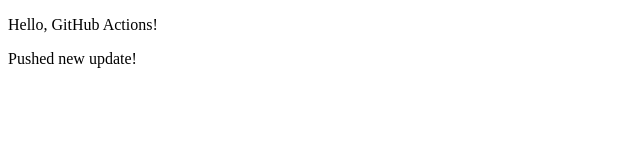
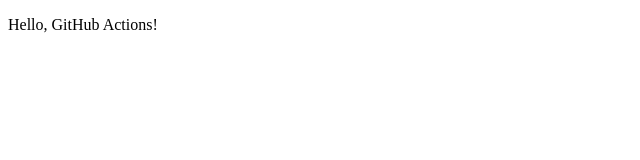
Before and after one commit to Pandora1337/GHA, a plain HTML site: page index.html in a window 1280 px wide. Shown: the whole page, without its empty margins (0-640 px from the left). Drawn offline with Linux system fonts and the light colour scheme.

Commit message:
Update index.html

```diff
--- a/index.html
+++ b/index.html
@@ -9,7 +9,6 @@
 
 <body>
     <p>Hello, GitHub Actions!</p>
-    <p>Pushed new update!</p>
 </body>
 
 </html>
```
